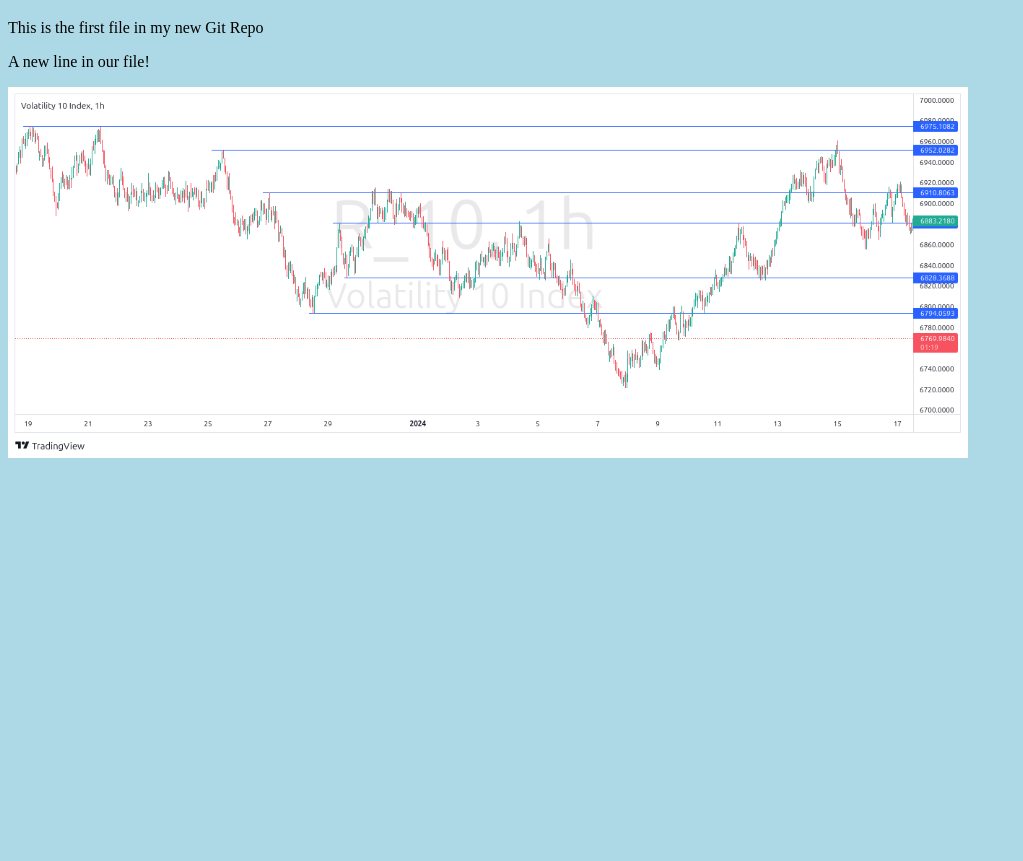
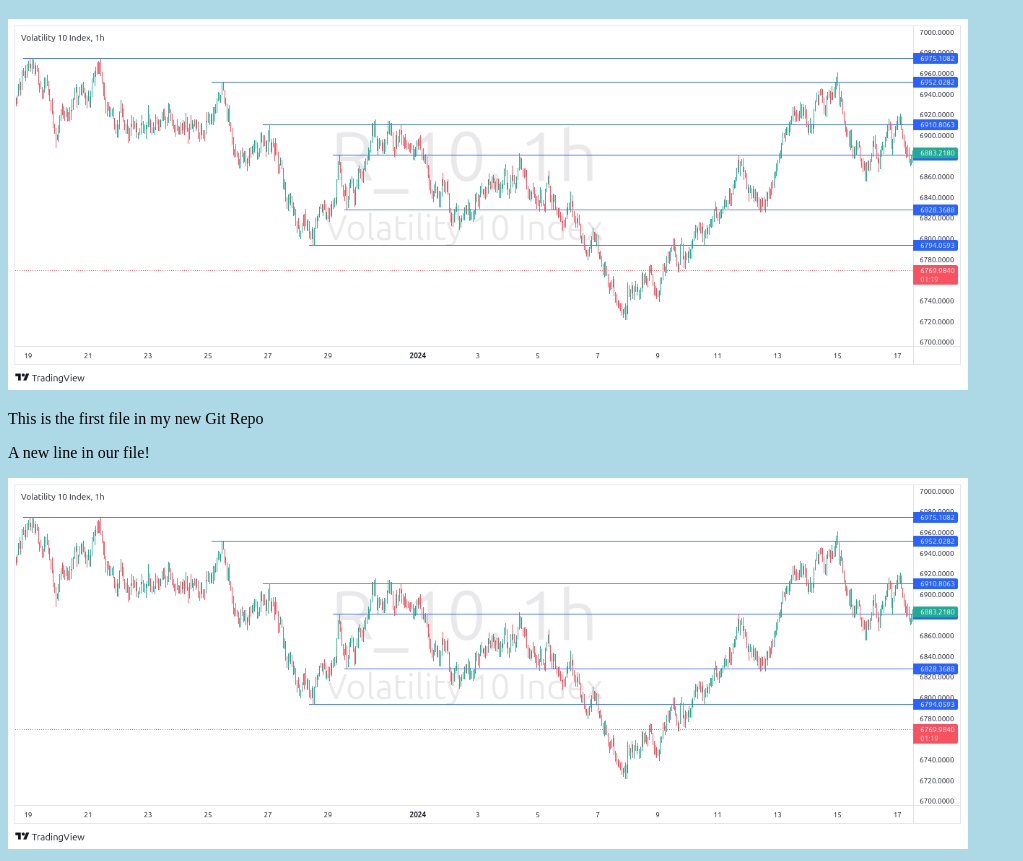
Before and after one commit to mii1502/mii1502.github.io, a plain HTML site: page index.html in a window 1280 px wide. Shown: the part 61-922 px from the top of the page, without its empty margins (0-1023 px from the left). Before the commit the page ends 800 px from the top, so only its background shows below. Drawn offline with Linux system fonts and the light colour scheme.

Commit message:
added new image

```diff
--- a/index.html
+++ b/index.html
@@ -8,6 +8,7 @@
 </head>
 <body>
     <h1>My First Git Tutorial</h1>
+    <div><img src="img_hello_world.png" alt="Hello World from space" style="width: 100%;max-width: 960px;"></div>
     <p>This is the first file in my new Git Repo</p>
     <p>A new line in our file!</p>
     <div><img src="img_hello_world.png" alt="Hello World from space" style="width: 100%;max-width: 960px;"></div>
```
Also changed, not shown: img_hello_git.png (added).
